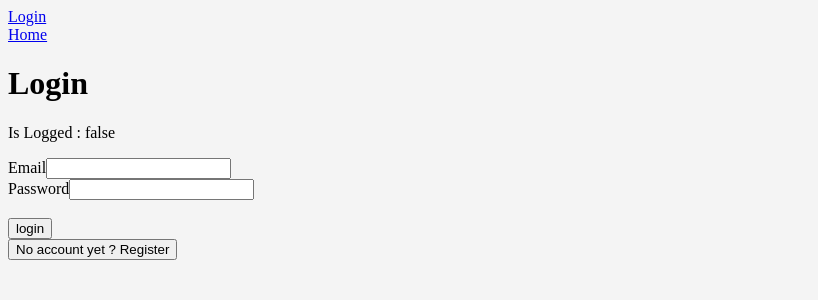
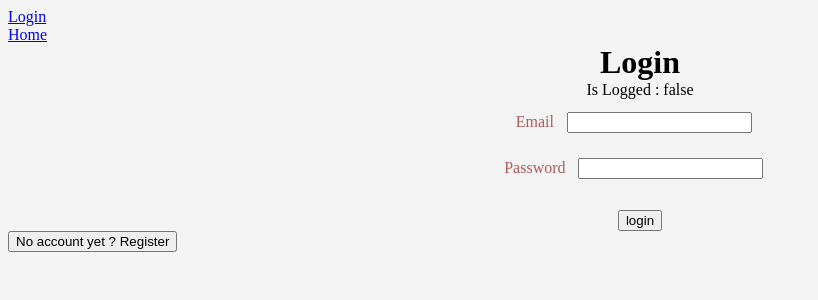
Before and after one commit to Fimeo/Todolist, a Vue app in the folder todolist_app/: page /login in a window 1280 px wide. Shown: the top 300 px of the page, without its empty margins (0-818 px from the left). Built offline with nearby package versions, Linux system fonts and the light colour scheme.

Commit message:
essai de css

```diff
--- a/todolist_app/src/components/loginForm.vue
+++ b/todolist_app/src/components/loginForm.vue
@@ -15,7 +15,7 @@
     <input v-if="currentMethod === 'register'" id="name" type="text" v-model="name"><br>
     <input type="submit" v-bind:value="currentMethod">
   </form>
-  <button v-on:click="changeMethod">No account yet ? Register</button>
+  <button id="register" v-on:click="changeMethod">No account yet ? Register</button>
 </template>
 
 <script>
@@ -76,4 +76,47 @@ export default {
 
 <style scoped>
 
+h1 {
+  padding: auto ;
+  margin: auto;
+  text-align: center;
+}
+
+p{
+  margin: auto;
+  padding: auto;
+  text-align: center;
+
+
+}
+
+#email{
+  padding: auto;
+  margin: 1%;
+
+}
+
+#pass{
+  padding: auto;
+  margin: 1%;
+
+
+
+}
+
+button{
+  vertical-align: middle;
+  margin: auto;
+  padding: auto;
+
+}
+form{
+  text-align: center;
+  margin: auto;
+  padding: auto;
+  color: #af5b5e;
+ }
+
+
+
 </style>
```
